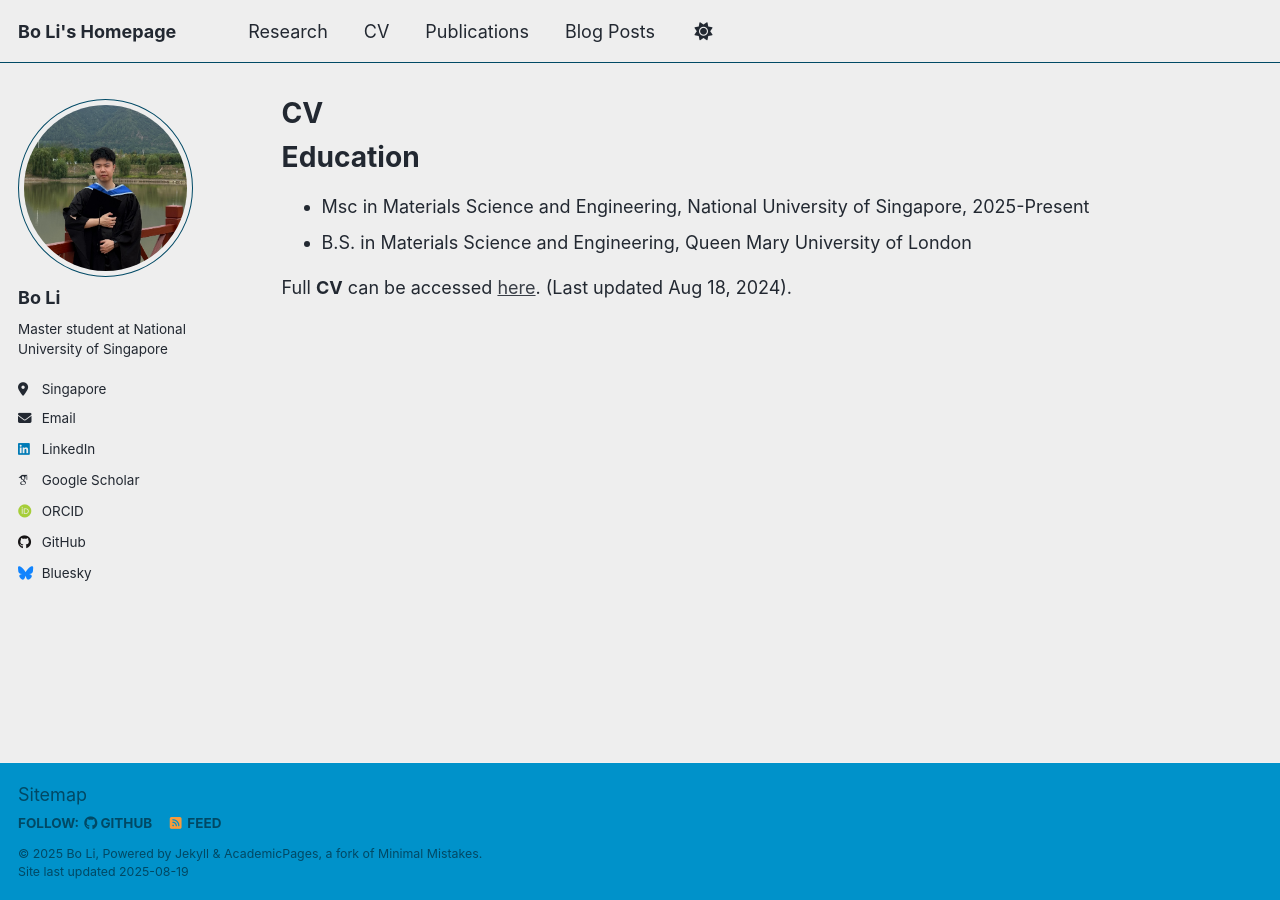
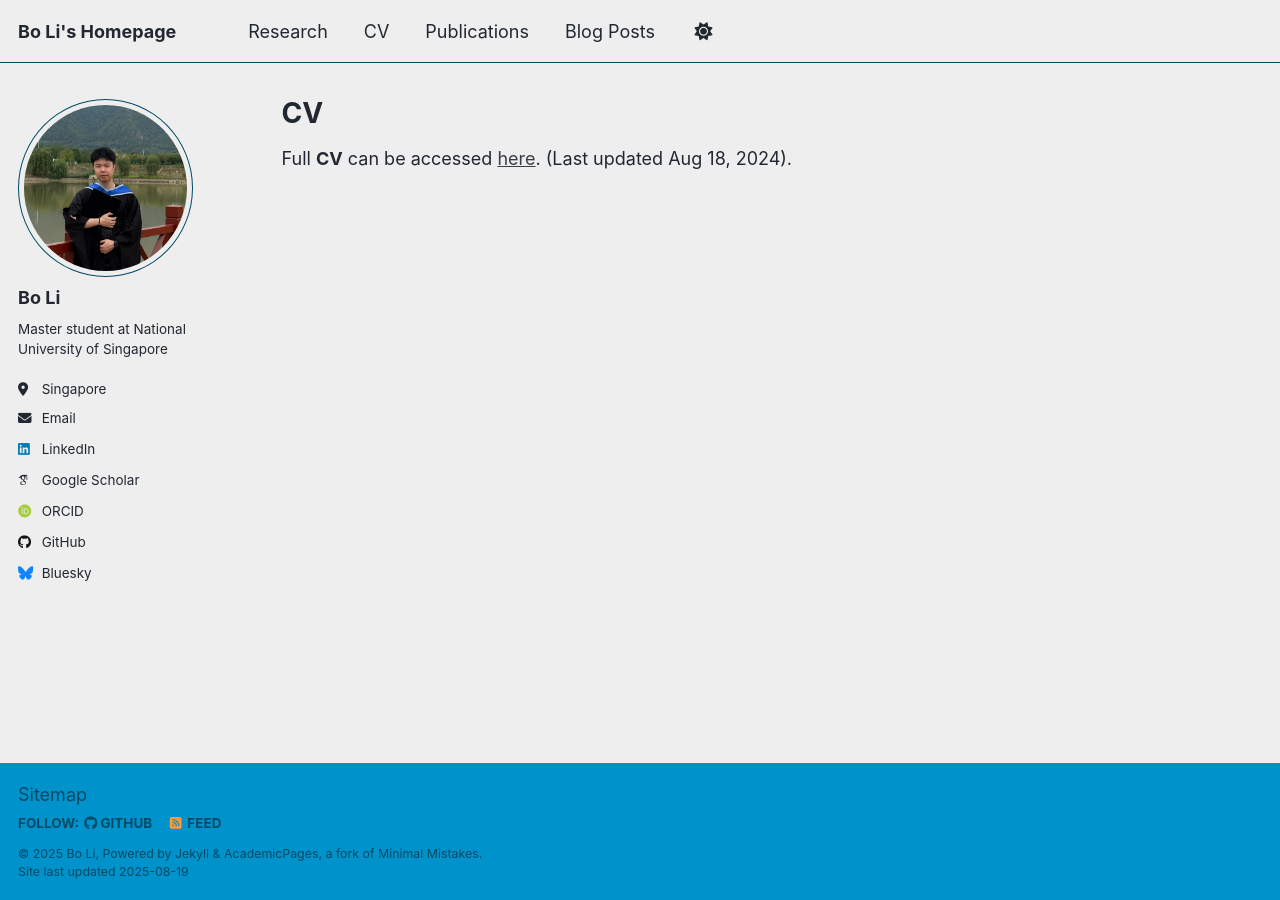
Before and after one commit to Harrison-Li/Harrison-Li.github.io, a Jekyll site: the page built from _pages/cv.md, in a window 1280 px wide. Built offline with Jekyll 4.4.1, drawn with Linux system fonts in a browser that asks for light colours; some web fonts are replaced; a script that is not in the unit is left out.

Commit message:
update CV

```diff
--- a/_pages/cv.md
+++ b/_pages/cv.md
@@ -9,9 +9,4 @@ redirect_from:
 
 {% include base_path %}
 
-Education
-======
-* Msc in Materials Science and Engineering, National University of Singapore, 2025-Present
-* B.S. in Materials Science and Engineering, Queen Mary University of London
-
 Full **CV** can be accessed [here](/files/Bo_Li_s_CV.pdf). (Last updated Aug 18, 2024).
```
